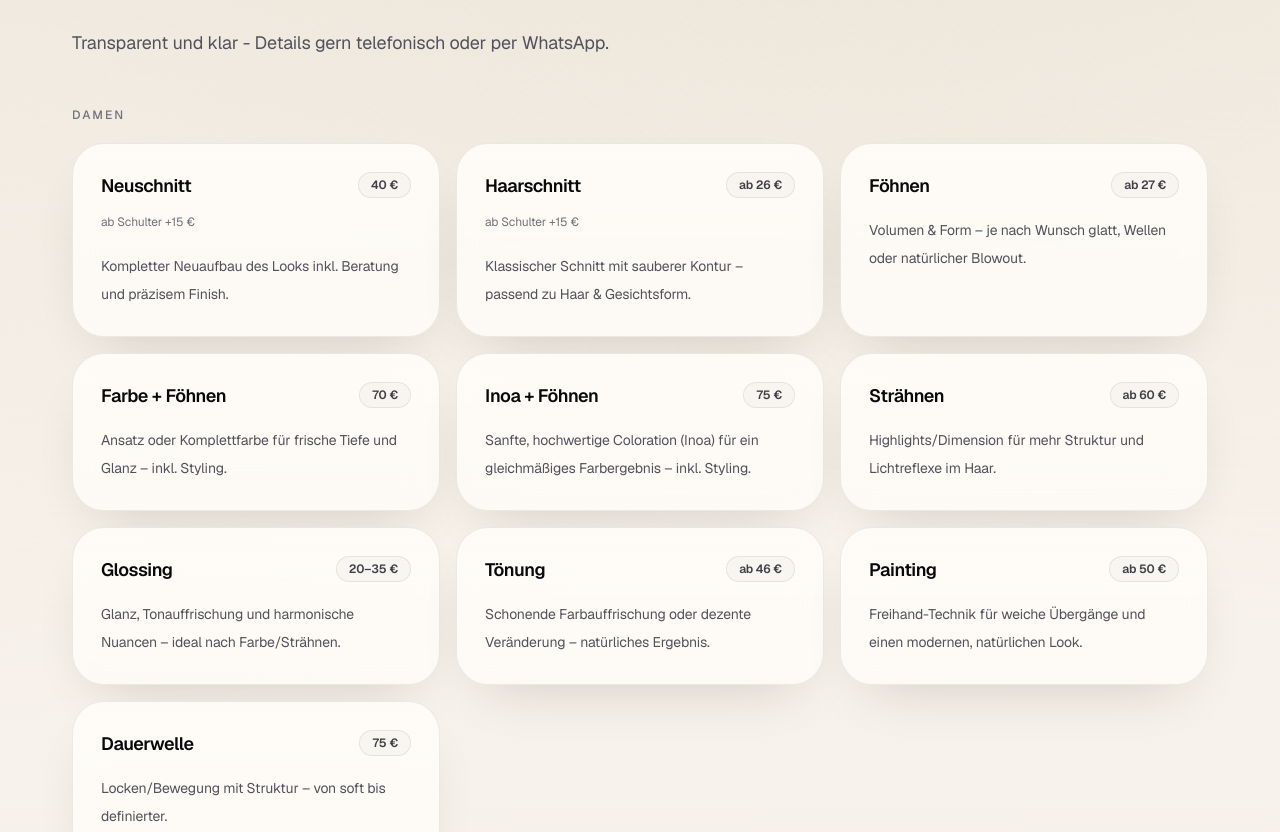
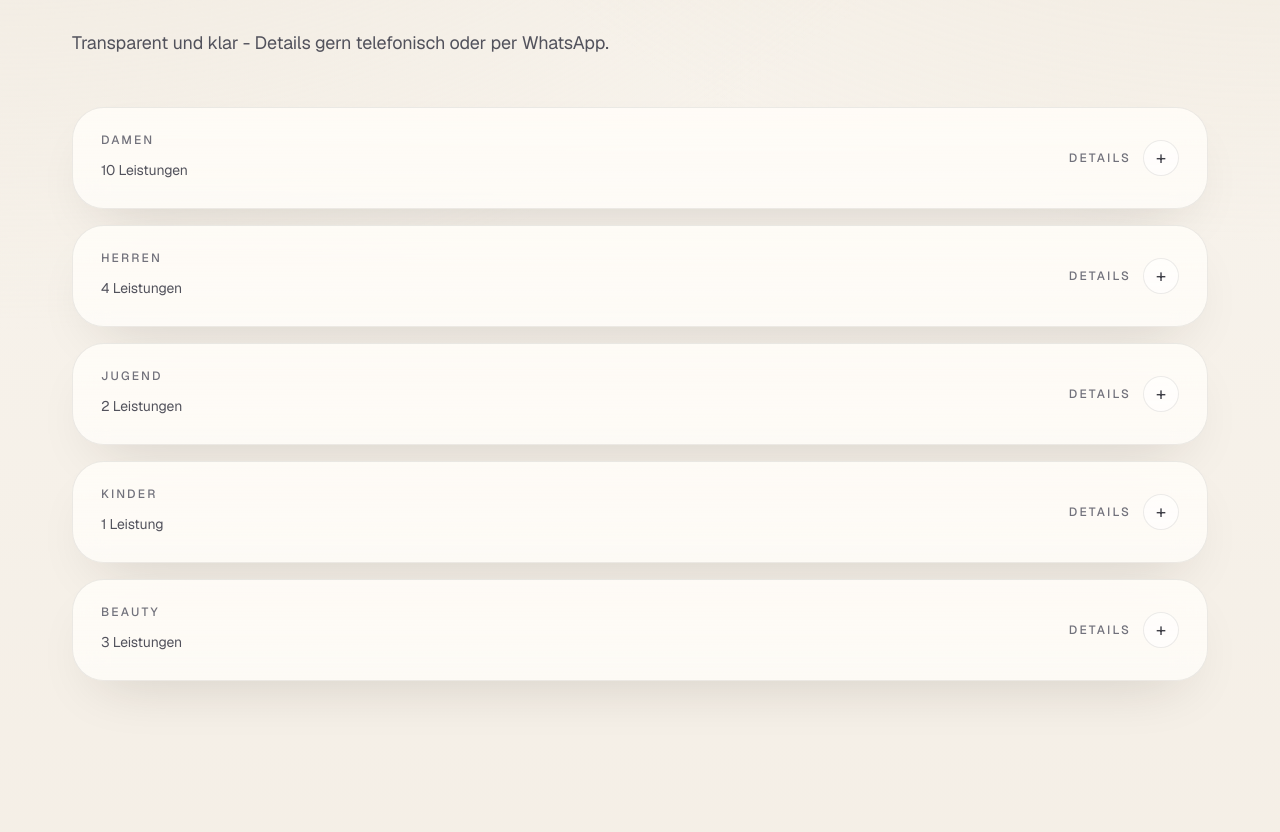
Before and after one commit to thomassge/haarkult, a Next.js app: page / in a window 1280 px wide. Shown: the part 977-1809 px from the top of the page. Built offline with nearby package versions, Linux system fonts and the light colour scheme.

Commit message:
feat: collapse service categories by default

```diff
--- a/components/blocks/services-grid.tsx
+++ b/components/blocks/services-grid.tsx
@@ -21,6 +21,9 @@ export function ServicesGrid({
   categories,
   items,
 }: ServicesGridProps) {
+  const getCategoryItemCountLabel = (count: number) =>
+    count === 1 ? "1 Leistung" : `${count} Leistungen`;
+
   return (
     <Section>
       <Container>
@@ -28,17 +31,39 @@ export function ServicesGrid({
           <Heading eyebrow={eyebrow} title={title} subtitle={subtitle} />
         </Reveal>
 
-        <div className="mt-12 space-y-14">
+        <div className="mt-12 space-y-4">
           {categories.map((category) => {
             const categoryItems = items.filter((service) => service.category === category);
             if (categoryItems.length === 0) return null;
 
             return (
-              <div key={category} className="space-y-5">
-                <Reveal y={18}>
+              <Reveal key={category} y={18}>
+                <Card
+                  as="details"
+                  className="group overflow-hidden p-0 open:border-[var(--line-strong)]"
+                >
+                  <summary className="flex cursor-pointer list-none items-center justify-between gap-4 px-6 py-5 sm:px-7 sm:py-6 [&::-webkit-details-marker]:hidden">
+                    <div className="space-y-2">
                       <FinePrint>{category}</FinePrint>
-                </Reveal>
+                      <BodyText className="text-zinc-600 dark:text-zinc-300">
+                        {getCategoryItemCountLabel(categoryItems.length)}
+                      </BodyText>
+                    </div>
 
+                    <div className="flex items-center gap-3">
+                      <span className="text-xs font-medium uppercase tracking-[0.18em] text-zinc-500 dark:text-zinc-400">
+                        Details
+                      </span>
+                      <span
+                        aria-hidden
+                        className="flex h-9 w-9 items-center justify-center rounded-full border border-[var(--line)] bg-white/55 text-lg leading-none text-zinc-700 transition-transform duration-200 ease-out group-open:rotate-45 dark:bg-white/5 dark:text-zinc-200"
+                      >
+                        +
+                      </span>
+                    </div>
+                  </summary>
+
+                  <div className="border-t border-[var(--line)] px-6 pb-6 pt-6 sm:px-7 sm:pb-7">
                     <StaggerGroup className="grid gap-4 sm:grid-cols-2 xl:grid-cols-3" delayChildren={0.04}>
                       {categoryItems.map((service) => (
                         <StaggerItem key={service.id}>
@@ -69,6 +94,8 @@ export function ServicesGrid({
                       ))}
                     </StaggerGroup>
                   </div>
+                </Card>
+              </Reveal>
             );
           })}
         </div>
--- a/components/ui/card.tsx
+++ b/components/ui/card.tsx
@@ -1,6 +1,6 @@
 import { cn } from "@/lib/cn";
 
-type CardElement = "article" | "div" | "section";
+type CardElement = "article" | "details" | "div" | "section";
 
 type CardProps = {
   as?: CardElement;
```
Lines whose indentation alone changed are shown as unchanged.
